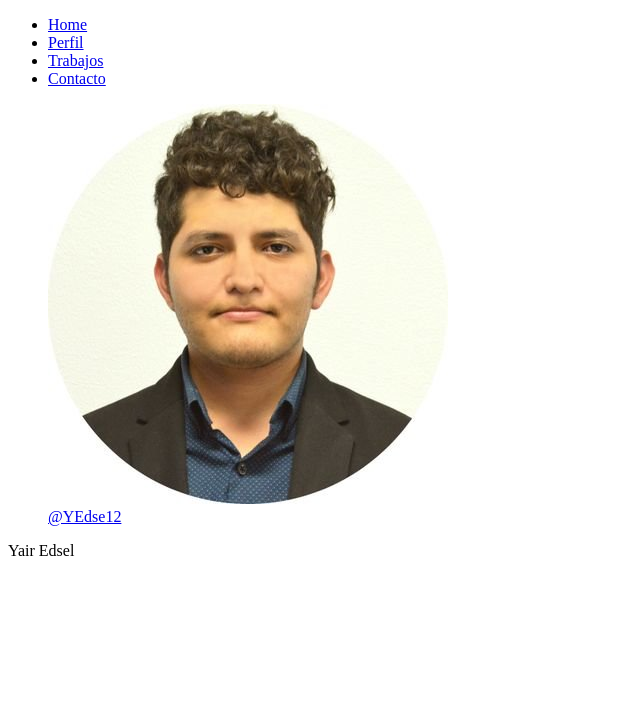
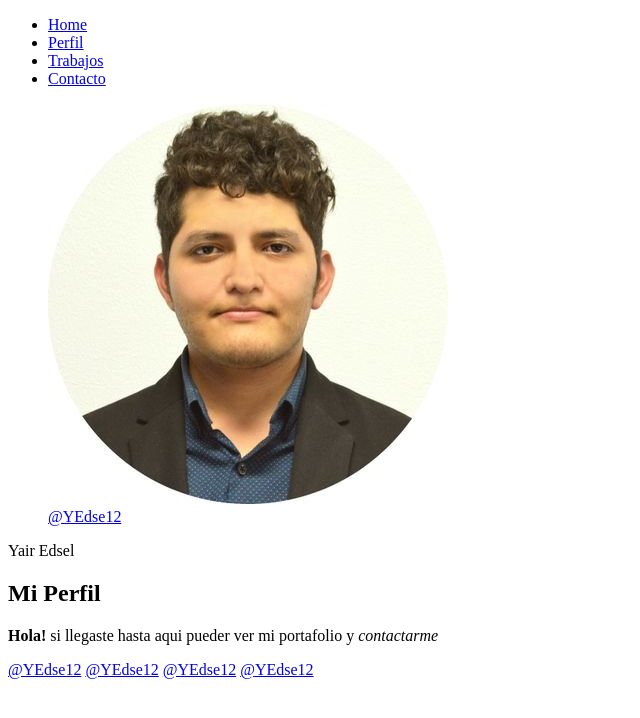
Before and after one commit to yedse12/miperfil, a plain HTML site: page index.html in a window 1280 px wide. Shown: the whole page, without its empty margins (0-640 px from the left). Drawn offline with Linux system fonts and the light colour scheme.

Commit message:
V5 -se maqueto modulo perfil

```diff
--- a/_notes/dwsync.xml
+++ b/_notes/dwsync.xml
@@ -1,4 +1,4 @@
 <?xml version="1.0" encoding="utf-8" ?>
 <dwsync>
-<file name="index.html" server="ftp.260mb.net/htdocs/miperfil/" local="131049034334870680" remote="131049110400000000" Dst="2" />
+<file name="index.html" server="ftp.260mb.net/htdocs/miperfil/" local="131050734522021506" remote="131050816200000000" Dst="2" />
 </dwsync>
--- a/index.html
+++ b/index.html
@@ -21,5 +21,16 @@
 </figure>
 <p class="Header-name" >Yair Edsel</p>
 </header>
+<selection id="perfil" class="Profile">
+<div class="u-containerDefault">
+<h2 class="Profile-title u-title">Mi Perfil</h2>
+<p class="Profile-description"> <strong>Hola!</strong> si <span class="Profile-sapn">llegaste</span> hasta aqui pueder ver mi portafolio y
+<em>contactarme</em> </p>
+<a class="Profile-link" href="https://twitter.com/YEdse12" target="_blank">@YEdse12</a>
+<a class="Profile-link" href="https://www.facebook.com/YEdse12" target="_blank">@YEdse12</a>
+<a class="Profile-link" href="http://Instagram.com/YEdse12" target="_blank">@YEdse12</a>
+<a class="Profile-link" href="http://github.com/YEdse12" target="_blank">@YEdse12</a>
+</div>
+</section>
 </body>
 </html>
```
